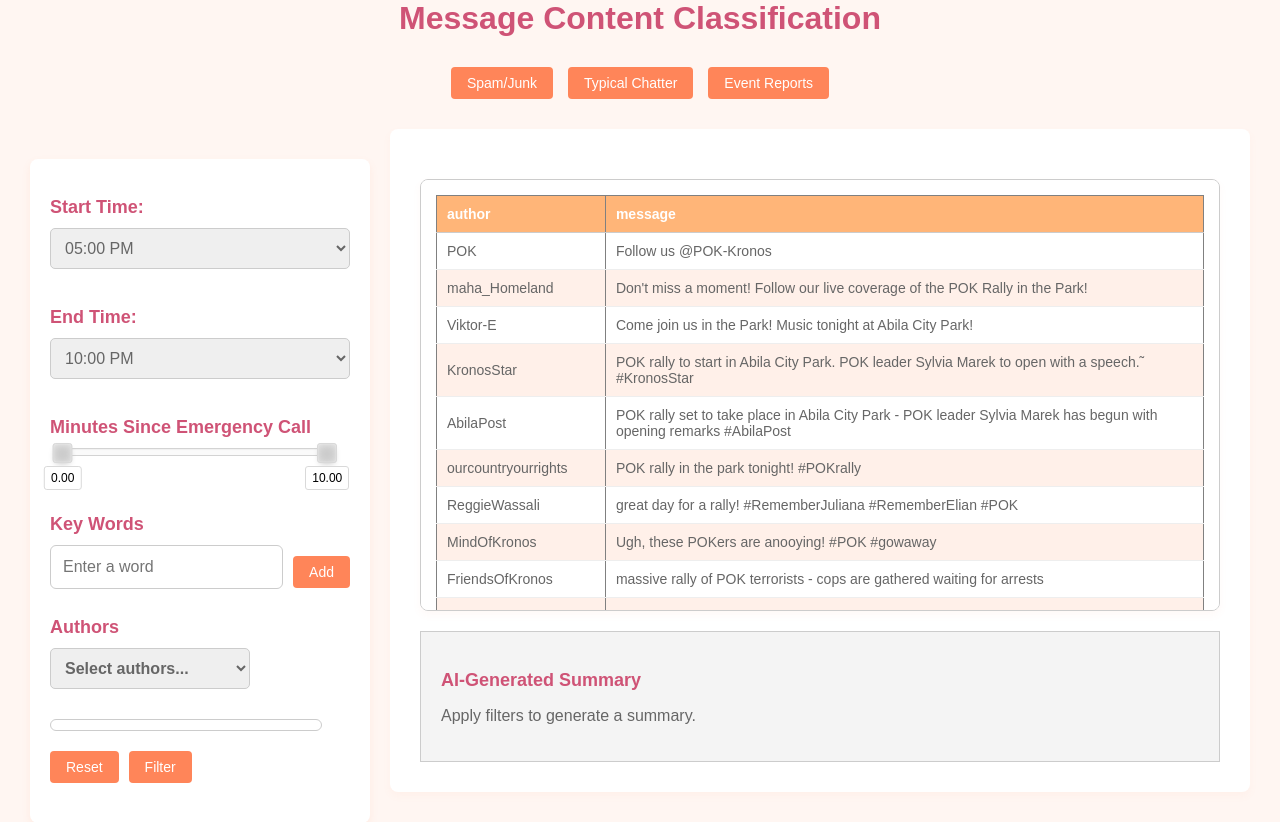
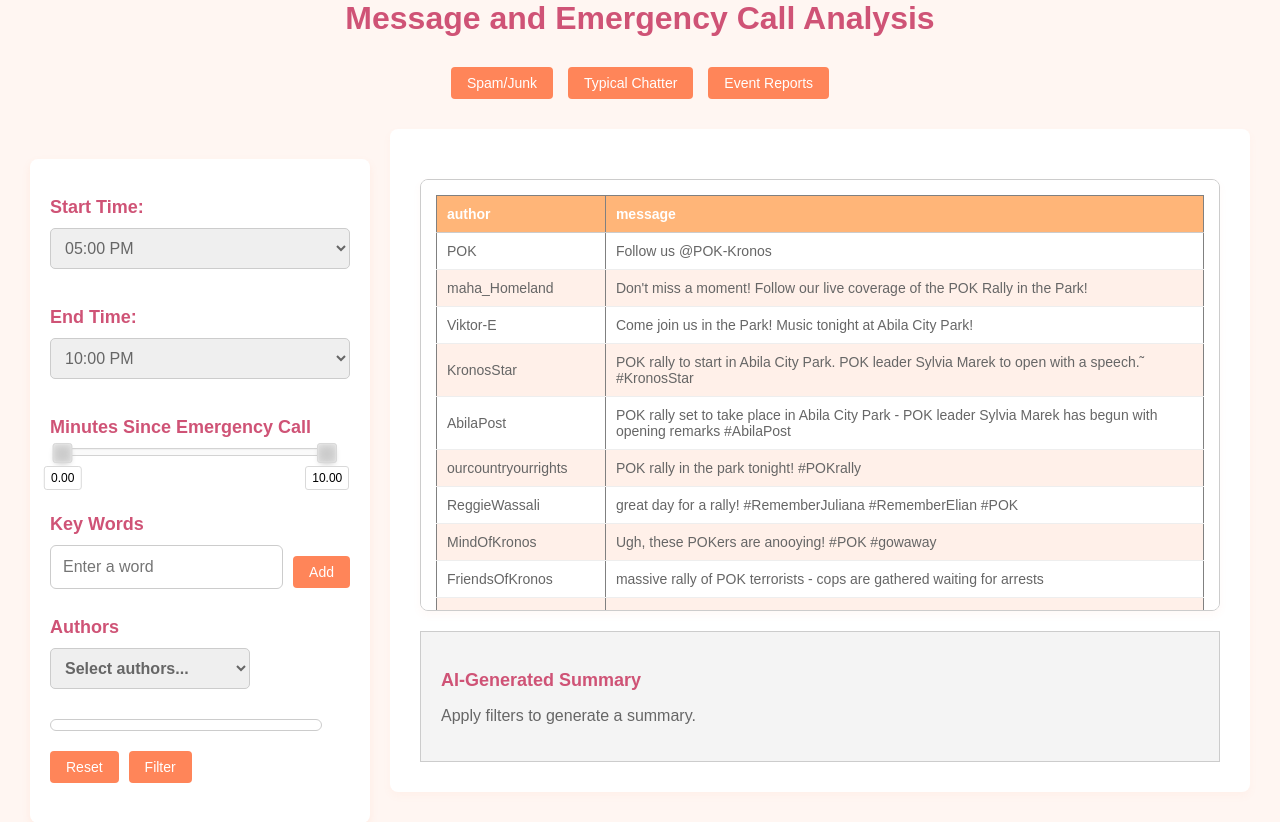
Before and after one commit to sydneybulatao/CS178-Final, a Flask app: page / in a window 1280 px wide. Shown: the part 30-852 px from the top of the page. Run offline with Flask 3, Linux system fonts and the light colour scheme.

Commit message:
Update title

```diff
--- a/Q1/templates/index.html
+++ b/Q1/templates/index.html
@@ -1,6 +1,6 @@
 <html>
 <header>
-    <title>Message Content Classification</title>
+    <title>Message and Emergency Call Analysis</title>
     <link href="static/css/nouislider.min.css" rel="stylesheet">
     <link rel="stylesheet" type="text/css" href="static/css/style.css" media="screen" />
     <script src="https://d3js.org/d3.v7.min.js"></script>
@@ -12,7 +12,7 @@
 </header>
 
 <body>
-  <h1 style="text-align: center;">Message Content Classification</h1>
+  <h1 style="text-align: center;">Message and Emergency Call Analysis</h1>
 
   <div class="button-row">
     <button class="action-btn" onclick="preset_filter('spam')">Spam/Junk</button>
```
